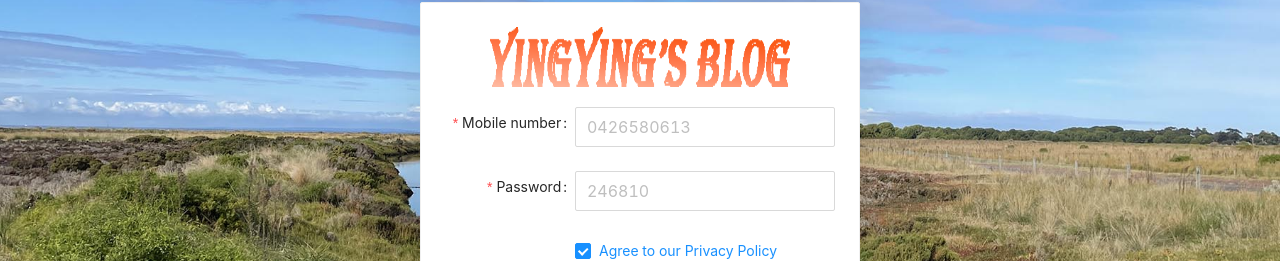
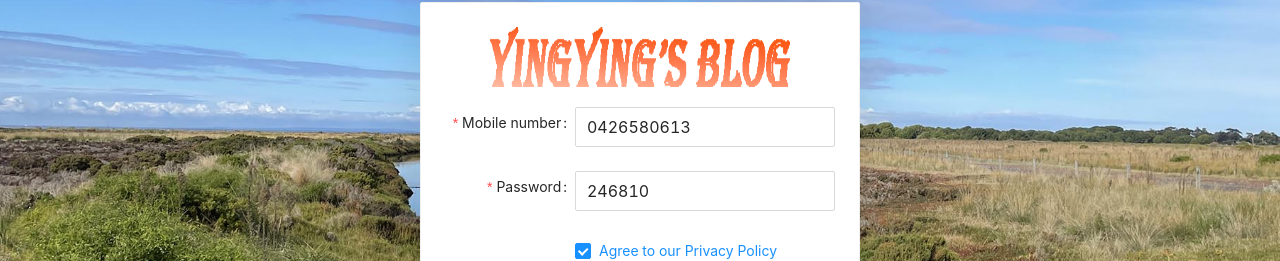
Before and after one commit to YingyingMel/Yingying-blog, a React (Create React App) app: page /login in a window 1280 px wide. Shown: the part 218-479 px from the top of the page. Built offline with nearby package versions, Linux system fonts and the light colour scheme.

Commit message:
frontend finished

```diff
--- a/src/pages/login/index.js
+++ b/src/pages/login/index.js
@@ -53,7 +53,7 @@ const Login = () => {
                 validateTrigger: 'onBlur'
               }
             ]}>
-            <Input size="large" initialvalues="0426580613" placeholder='0426580613' />
+            <Input size="large" defaultValue="0426580613" placeholder='0426580613' />
           </Form.Item>
           <Form.Item
             label="Password"
@@ -69,7 +69,7 @@ const Login = () => {
                 validateTrigger: 'onBlur'
               }
             ]}>
-            <Input size="large" initialvalues="246810" placeholder='246810' />
+            <Input size="large" defaultValue="246810" placeholder='246810' />
           </Form.Item>
           <Form.Item
             wrapperCol={{ offset: 8 }}
```
